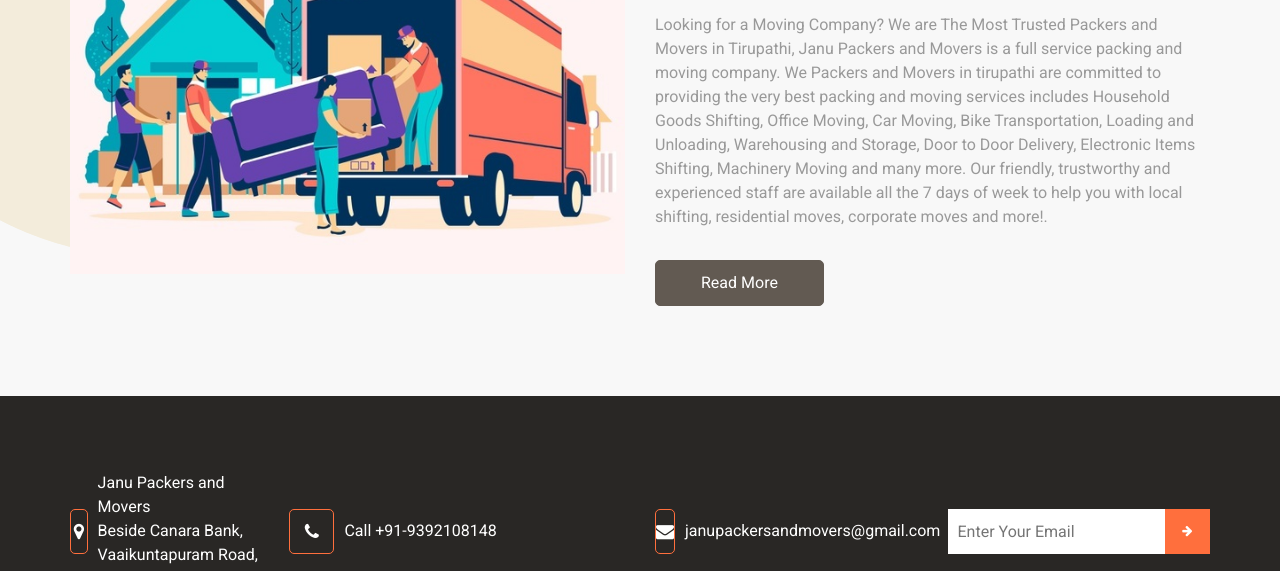
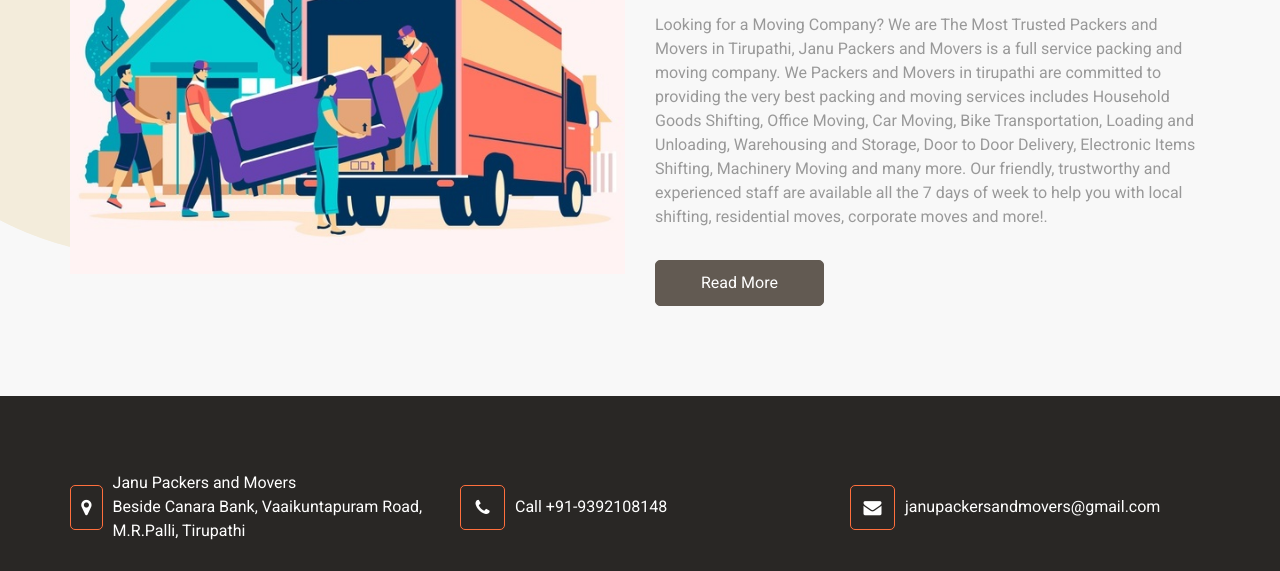
Before and after one commit to janupackersandmovers/site, a plain HTML site: page about.html in a window 1280 px wide. Shown: the part 284-855 px from the top of the page. Drawn offline with Linux system fonts and the light colour scheme.

Commit message:
deploy GA

```diff
--- a/about.html
+++ b/about.html
@@ -139,16 +139,16 @@ We have offices in more than 20 countries and an international network of partne
     <div class="info_container ">
       <div class="container">
         <div class="row">
-          <div class="col-lg-9">
+          <div class="col-lg-12">
             <div class="info_contact ">
               <div class="row">
-                <div class="col-md-3">
+                <div class="col-md-4">
                   <a href="#" class="link-box">
                     <i class="fa fa-map-marker" aria-hidden="true"></i>
                     <span>Janu Packers and Movers <br/> Beside Canara Bank, Vaaikuntapuram Road, M.R.Palli, Tirupathi</span>
                   </a>
                 </div>
-                <div class="col-md-5">
+                <div class="col-md-4">
                   <a href="tel:+91-9392108148" class="link-box">
                     <i class="fa fa-phone" aria-hidden="true"></i>
                     <span>
@@ -165,16 +165,6 @@ We have offices in more than 20 countries and an international network of partne
                   </a>
                 </div>
               </div>
-            </div>
-          </div>
-          <div class="col-md-5  col-lg-3 mx-auto">
-            <div class="info_form ">
-              <form action="#">
-                <input type="email" placeholder="Enter Your Email" />
-                <button>
-                  <i class="fa fa-arrow-right" aria-hidden="true"></i>
-                </button>
-              </form>
             </div>
           </div>
         </div>
```
Also changed, not shown: contact.html (+3 -13 lines), index.html (+3 -13 lines), service.html (+3 -13 lines), why.html (+3 -13 lines).
